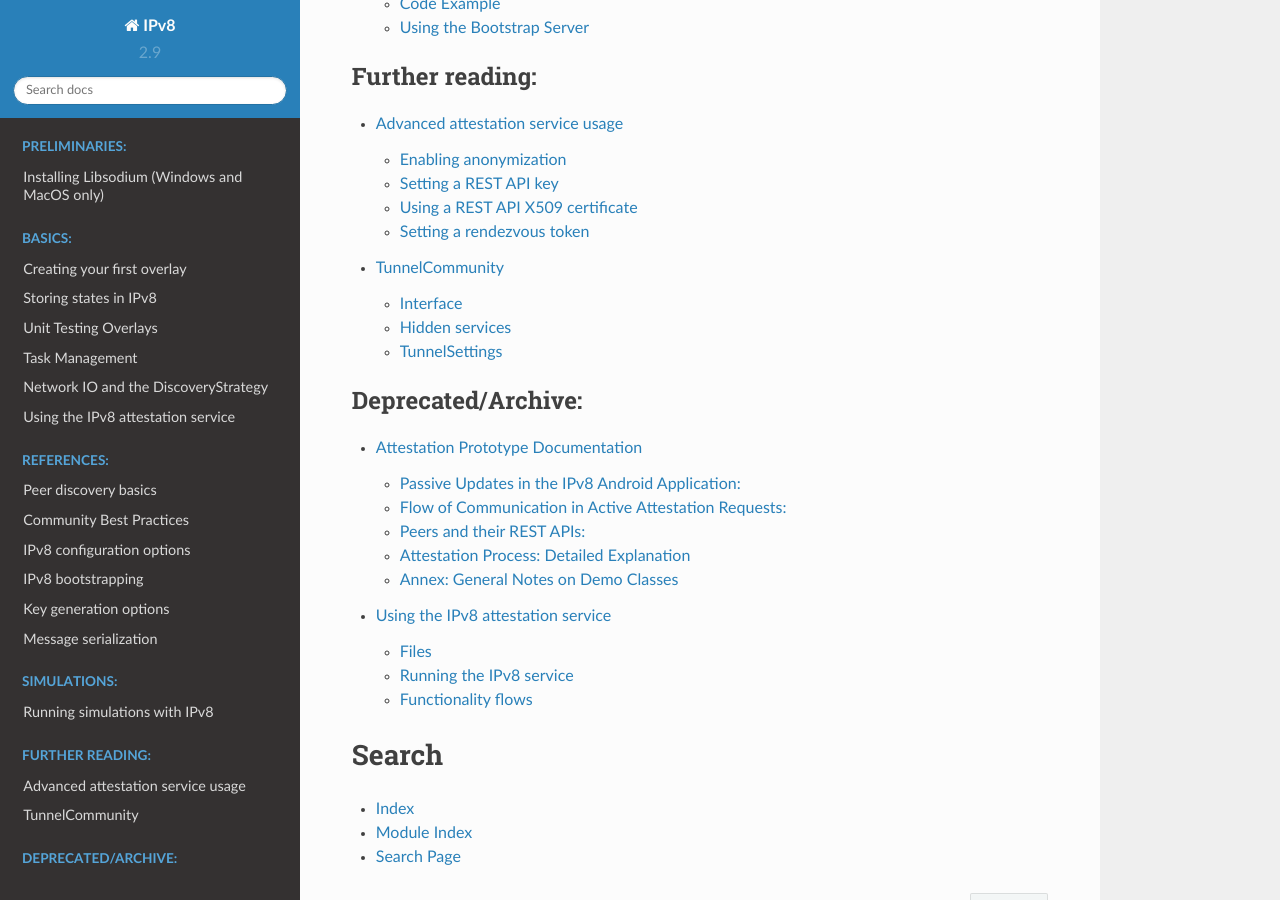
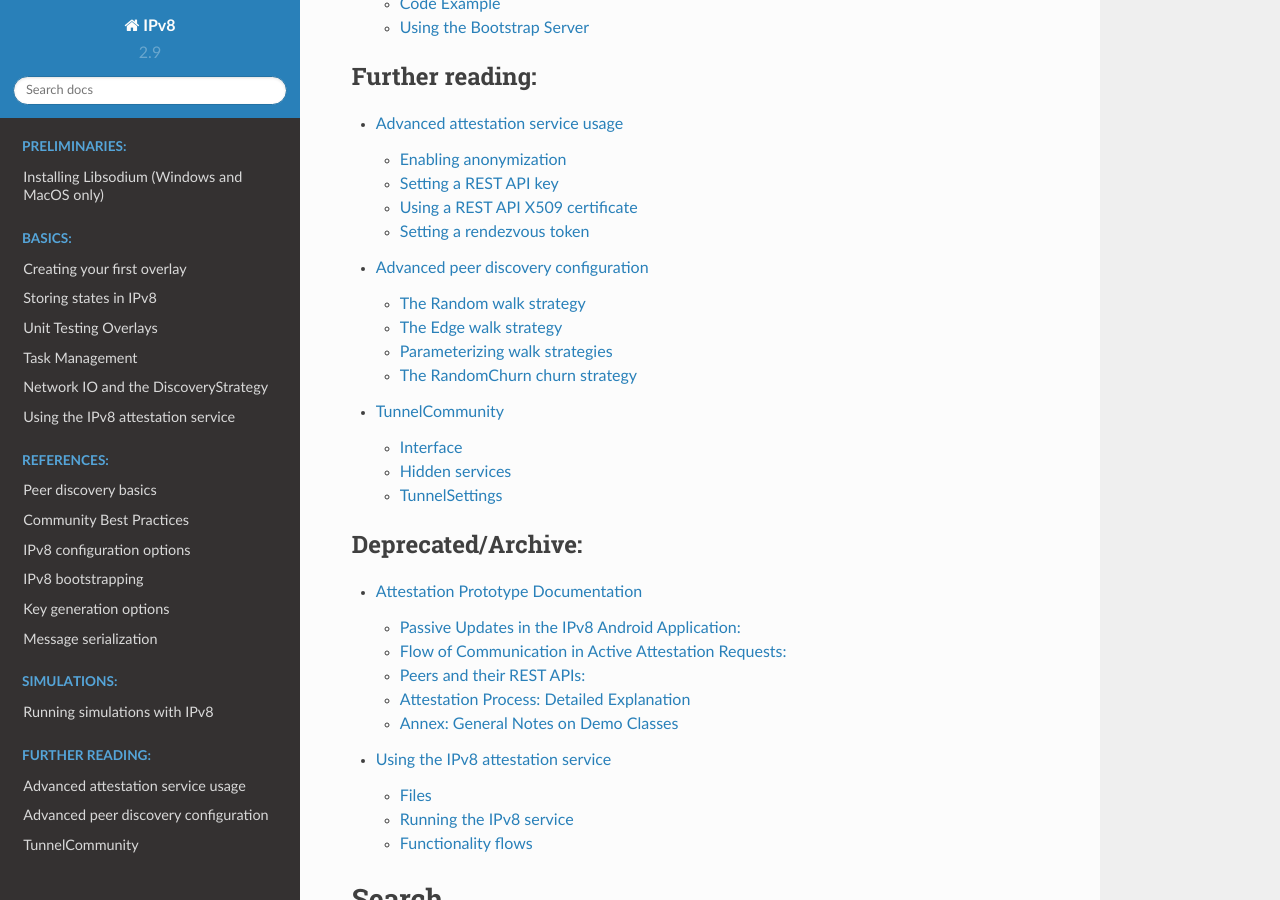
Before and after one commit to Tribler/py-ipv8, a Sphinx documentation site: the page built from doc/index.rst, in a window 1280 px wide and 900 px high, scrolled down 3551 px. Built offline with Sphinx 7.4.7 and the Read the Docs theme 2.0.0, drawn with Linux system fonts in a browser that asks for light colours; some of the changed lines change nothing that is shown.

Commit message:
Added advanced discovery docs

```diff
--- /dev/null
+++ b/doc/further-reading/advanced_peer_discovery.rst
@@ -0,0 +1,81 @@
+
+Advanced peer discovery configuration
+=====================================
+
+This document assumes you have a basic understanding of peer discovery in IPv8, as documented in `the peer discovery basics <../reference/peer_discovery.html>`_.
+This document covers the configuration of built-in ``DiscoveryStrategy`` classes, explained in `the network IO and the DiscoveryStrategy tutorial <../basics/discoverystrategy_tutorial.html>`_.
+In particular, we address the following three topics:
+
+- How the ``RandomWalk`` works and when to use it.
+- How the ``EdgeWalk`` works and when to use it.
+- How to parameterize the walk strategies in relation to the overlays they operate on.
+- How the ``RandomChurn`` works and when to use it.
+
+The Random walk strategy
+------------------------
+
+The "Random" walk strategy finds new peers by randomly querying existing peers.
+Every IPv8 tick a random peer is chosen from the overlay that a ``RandomWalk`` class is attached to.
+The chosen peer is then asked for new peers (using the introduction-request mechanism), to which it responds with a random peer that it knows.
+In case a random peer knows no other peers, it responds with no peer.
+In the case that no peers are available to ask for introductions, the bootstrap mechanism is invoked.
+
+The most important aspect of the "Random" walk strategy is that **it is not a search strategy**.
+Because there is no attempt to avoid previously queried peers, the mechanism is very simple.
+However, a previously queried peer that has no new available connections is not avoided, making the "Random" walk waste bandwidth if there are no further peers to find.
+Secondly, if a strong clique forms in the connection graph it can take very long to find new peers if networks get large.
+Nevertheless, the strategy **is robust against networks with high node churn**.
+For the purposes of IPv8 connections the "Random" strategy is usually the preferred strategy as the number of connected peers remains relatively low.
+
+The Edge walk strategy
+----------------------
+
+The "Edge" walk strategy is another strategy to find new peers based on existing peers.
+However, unlike the "Random" strategy, the "Edge" strategy is a search strategy.
+The "Edge" strategy uses a depth-first search through known peers.
+Each edge of a search starts at a peer found by the bootstrap process.
+Peers are then queried in order of introduction for a random peer they are connected to.
+After a configured search depth has been reached, a new edge is constructed.
+
+The "Edge" walk is typically used to find as many peers as possible at the cost of additional overhead.
+Peers are not often revisited and therefore this strategy is bandwidth efficient.
+Of course, managing the edges means that there is more computational overhead in managing peers.
+Finding many peers is rarely preferential for "normal" IPv8 use, but it can be useful when creating network crawlers.
+
+Parameterizing walk strategies
+------------------------------
+
+For every walk strategy IPv8 maintains a number of target peers and for every overlay IPv8 a number of maximum peers.
+The former tells IPv8 to keep calling the walker until a certain number of peers has been accepted and the latter tells IPv8 when to stop accepting new connections.
+**You should never ever configure the walk strategies to fill out an overlay's maximum peers.**
+By doing so, you can inadvertently create network partitions.
+
+The default settings, of ``20`` target peers for the walk and ``30`` maximum connections for the overlay, are tried and tested.
+More connections do not imply a better overlay and may, in fact, prove detrimental.
+For example, connecting to ``1000`` peers may completely overload a machine's buffers and drop most of the incoming UDP packets.
+There are three main points to remember.
+Firstly, it is generally better to depend on a good information dissemination strategy than on a large number of connections.
+Secondly, the number of connections you open has diminishing returns for the speed at which information makes its way through your network.
+Finally, the more connections you open, the higher the chance that attackers come into connection with a peer.
+
+It is a good idea to first run extensive experiments before changing walk parameterization.
+Finding peers is complex because it is (a) a process that uses asynchronous messaging, (b) the connection graph between peers is highly dynamic, and (c) peers may not have the same parameterization.
+
+If you do decide to change the parameterization, do not mix overlays with different parameterizations.
+Sampling from a set with replacement is a statistical process.
+IPv8 does not come with a built-in mechanism to balance out the sampling rate according to differences in set sizes (i.e., the number of peers in each overlay).
+If you do have different walk parameterizations, ``max_peers``, or ``target_peers``, make sure to give each overlay a separate ``Network`` instance.
+
+The RandomChurn churn strategy
+------------------------------
+
+The "Random" churn strategy is a strategy to remove unresponsive peers from overlays.
+Peers are randomly sampled and if they have not been communicated with in the last thirty seconds, they will be pinged for a response.
+If a peer does not respond to a ping request, it will be removed from the ``Network``.
+
+If you have a shared ``Network`` instance, you only need to apply the ``RandomChurn`` to a single overlay.
+However, be cautioned that you need a ``RandomChurn`` for each ``Network`` instance.
+
+By default the ``RandomChurn`` strategy checks eight peers simultaneously.
+A total three pings are sent, one every ten seconds, after 30 seconds of inactivity.
+These settings should be adjusted if a large number of peers are being connected to.
--- a/doc/index.rst
+++ b/doc/index.rst
@@ -86,6 +86,7 @@
    :caption: Further reading:
 
    further-reading/advanced_identity.rst
+   further-reading/advanced_peer_discovery.rst
    further-reading/anonymization.rst
 
 .. toctree::
```
